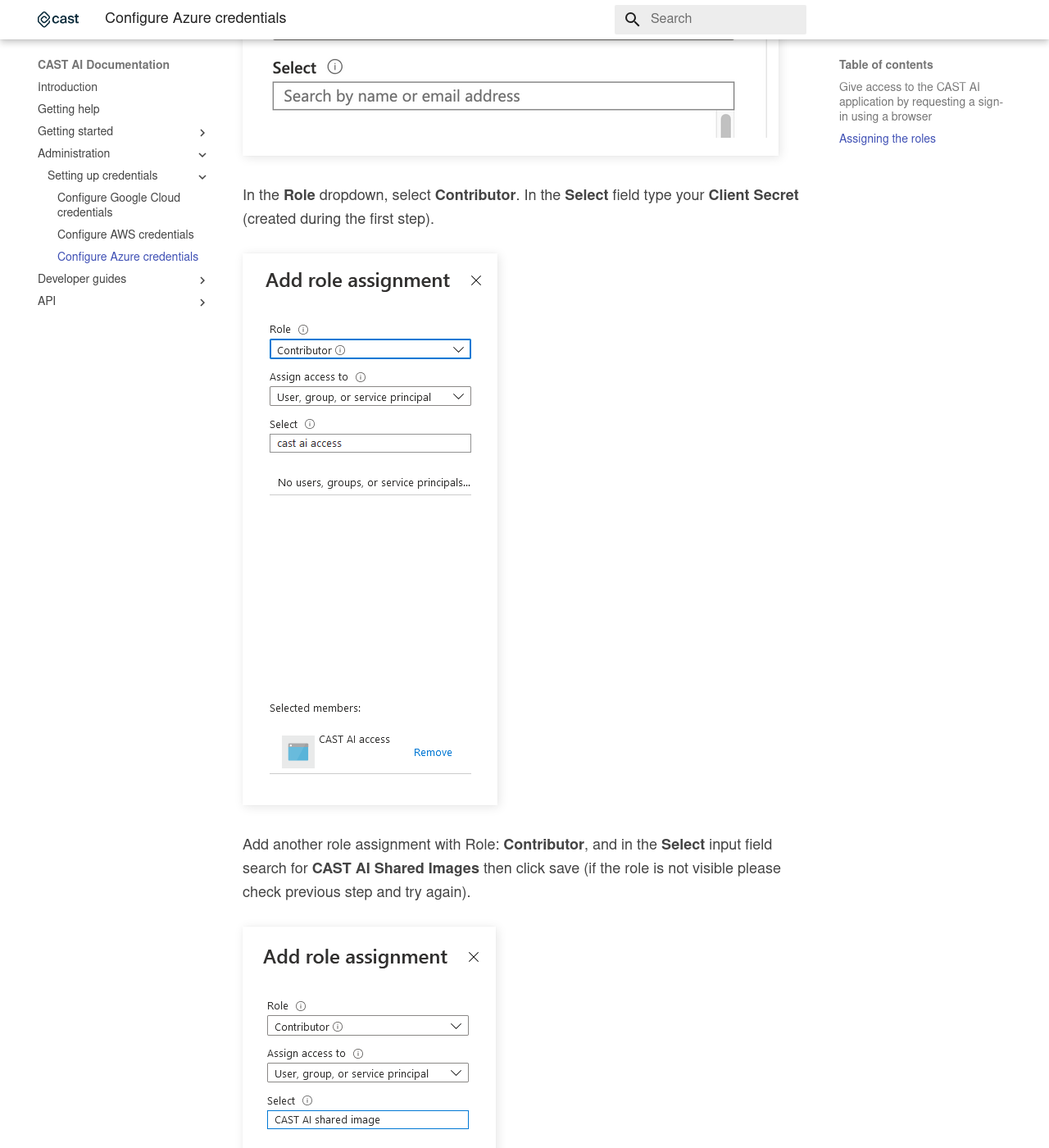
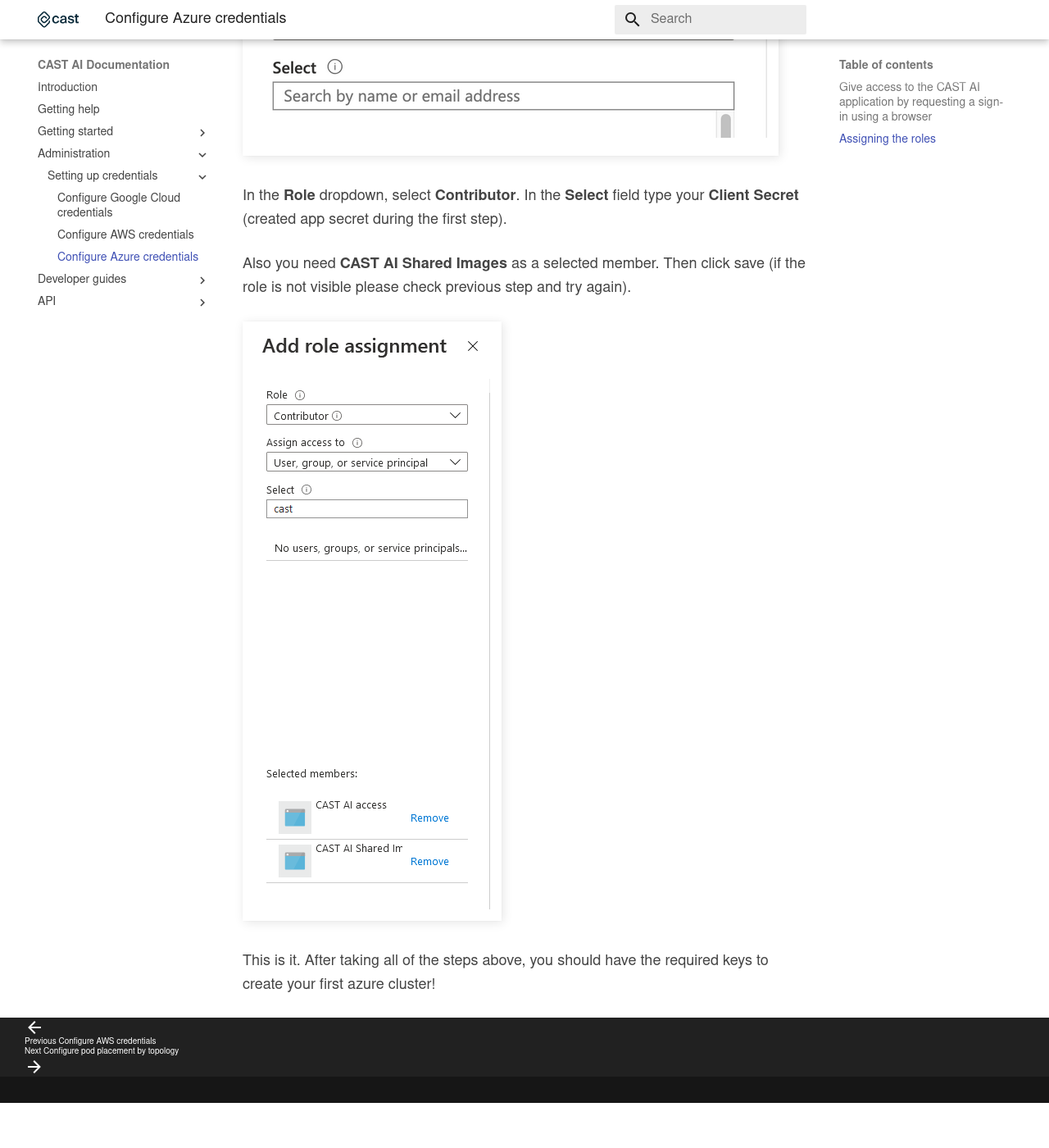
Before and after one commit to castai/docs, an MkDocs documentation site: the page built from docs/administration/configuring-azure-credentials.md, in a window 1280 px wide and 1400 px high, scrolled down 7290 px. Shown: the whole window at 82% size. Built offline with MkDocs 1.6.1 and Material for MkDocs 9.7.7, drawn with Linux system fonts in a browser that asks for light colours; some web fonts are replaced; after the commit the page ends 8635 px from its top, so only the background shows below that.

Commit message:
Add files via upload

```diff
--- a/docs/administration/configuring-azure-credentials.md
+++ b/docs/administration/configuring-azure-credentials.md
@@ -77,12 +77,10 @@
 
 ![](configuring-azure-credentials/azure12.png)
 
-In the **Role** dropdown, select **Contributor**. In the **Select** field type your **Client Secret** (created during the first step).
+In the **Role** dropdown, select **Contributor**. In the **Select** field type your **Client Secret** (created app secret during the first step).
 
-![](configuring-azure-credentials/!%5B%5D(2020-11-23-17-28-04.png).png)
+ Also you need **CAST AI Shared Images** as a selected member. Then click save (if the role is not visible please check previous step and try again).
 
-Add another role assignment with Role: **Contributor**, and in the **Select** input field search for **CAST AI Shared Images** then click save (if the role is not visible please check previous step and try again).
-
-![](configuring-azure-credentials/2020-11-23-17-37-30.png)
+![](2020-11-24-09-12-13.png)
 
 This is it. After taking all of the steps above, you should have the required keys to create your first azure cluster!
```
Also changed, not shown: docs/administration/2020-11-24-09-12-13.png (added).
